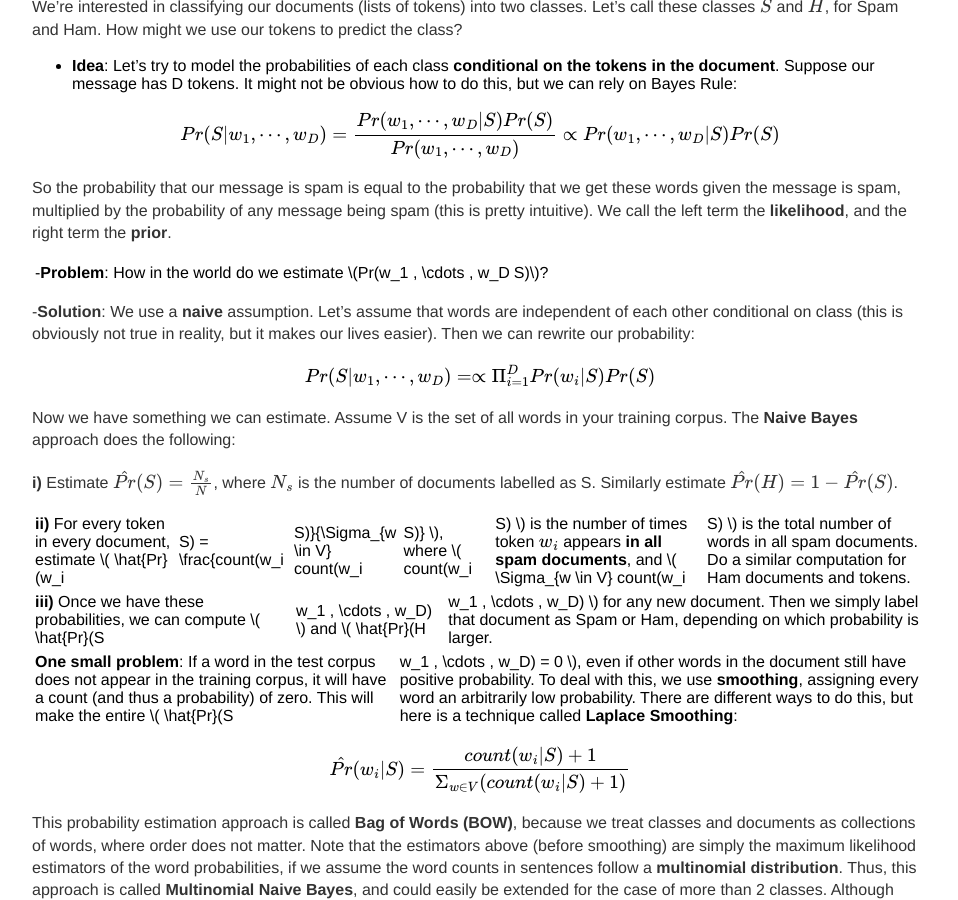
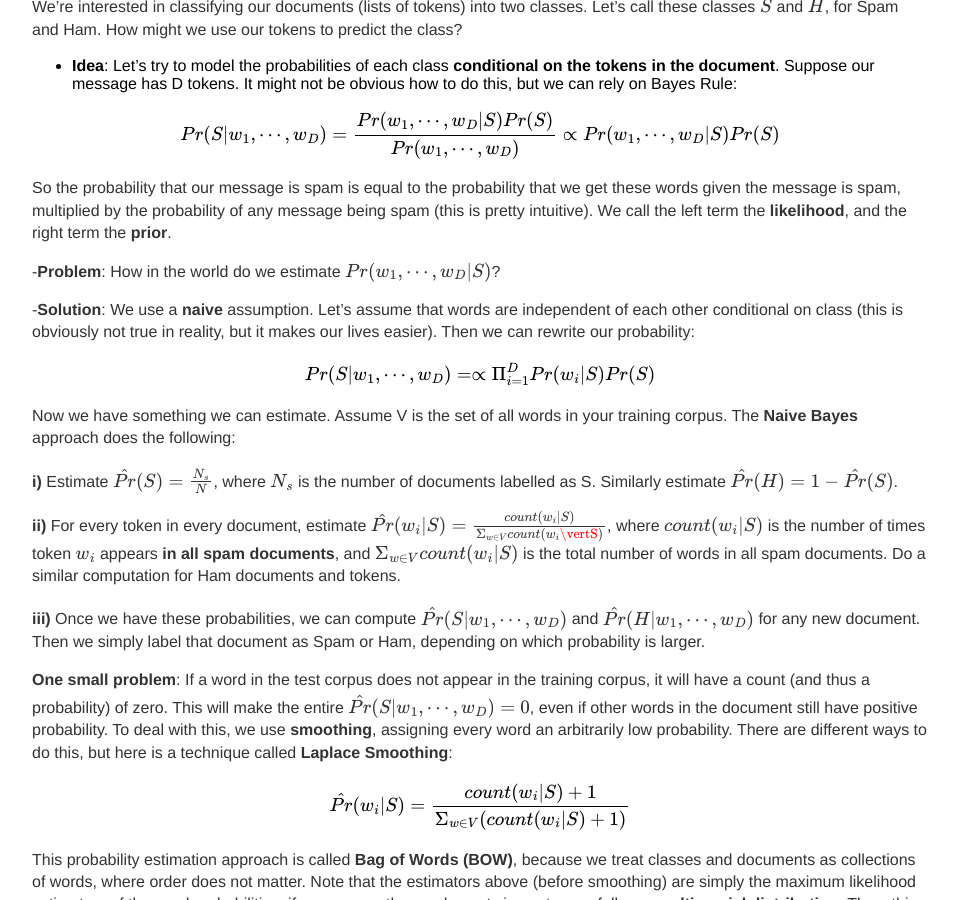
Before and after one commit to 12mre1/12mre1.github.io, a Jekyll site: the page built from _posts/2020-12-30-Spam-Classification-From-Scratch-With-Naive-Bayes.md, in a window 1280 px wide and 900 px high, scrolled down 9219 px. Shown: the whole window, without its empty margins (160-1118 px from the left). Built offline with Jekyll 4.4.1, drawn with Linux system fonts in a browser that asks for light colours; formulas are drawn with MathJax 3.

Commit message:
update post

```diff
--- a/_posts/2020-12-30-Spam-Classification-From-Scratch-With-Naive-Bayes.md
+++ b/_posts/2020-12-30-Spam-Classification-From-Scratch-With-Naive-Bayes.md
@@ -543,7 +543,7 @@ $$ Pr(S|w_1 , \cdots , w_D)  = \frac{Pr(w_1 , \cdots , w_D | S) Pr(S)}{Pr(w_1 ,
 
 So the probability that our message is spam is equal to the probability that we get these words given the message is spam, multiplied by the probability of any message being spam (this is pretty intuitive). We call the left term the __likelihood__, and the right term the __prior__.
 
--__Problem__: How in the world do we estimate \\(Pr(w_1 , \cdots , w_D | S)\\)?
+-__Problem__: How in the world do we estimate \\( Pr(w_1 , \cdots , w_D \vert S) \\)?
 
 -__Solution__: We use a __naive__ assumption. Let's assume that words are independent of each other conditional on class (this is obviously not true in reality, but it makes our lives easier). Then we can rewrite our probability:
 
@@ -557,11 +557,11 @@ Now we have something we can estimate. Assume V is the set of all words in your
 
 __i)__ Estimate \\( \hat{Pr}(S) = \frac{N_s}{N} \\), where \\( N_s \\) is the number of documents labelled as S. Similarly estimate \\( \hat{Pr}(H) = 1 - \hat{Pr}(S) \\).
 
-__ii)__ For every token in every document, estimate \\( \hat{Pr}(w_i|S) = \frac{count(w_i|S)}{\Sigma_{w \in V} count(w_i|S)} \\), where \\( count(w_i|S) \\) is the number of times token  \\( w_i \\) appears __in all spam documents__, and  \\( \Sigma_{w \in V} count(w_i|S) \\) is the total number of words in all spam documents. Do a similar computation for Ham documents and tokens.
+__ii)__ For every token in every document, estimate \\( \hat{Pr}(w_i \vert S) = \frac{count(w_i \vert S)}{\Sigma_{w \in V} count(w_i \vertS)} \\), where \\( count(w_i\vert S) \\) is the number of times token  \\( w_i \\) appears __in all spam documents__, and  \\( \Sigma_{w \in V} count(w_i \vert S) \\) is the total number of words in all spam documents. Do a similar computation for Ham documents and tokens.
 
-__iii)__ Once we have these probabilities, we can compute \\( \hat{Pr}(S|w_1 , \cdots , w_D) \\) and \\( \hat{Pr}(H|w_1 , \cdots , w_D) \\) for any new document. Then we simply label that document as Spam or Ham, depending on which probability is larger.
+__iii)__ Once we have these probabilities, we can compute \\( \hat{Pr}(S \vert w_1 , \cdots , w_D) \\) and \\( \hat{Pr}(H \vert w_1 , \cdots , w_D) \\) for any new document. Then we simply label that document as Spam or Ham, depending on which probability is larger.
 
-__One small problem__: If a word in the test corpus does not appear in the training corpus, it will have a count (and thus a probability) of zero. This will make the entire \\( \hat{Pr}(S|w_1 , \cdots , w_D) = 0 \\), even if other words in the document still have positive probability. To deal with this, we use __smoothing__, assigning every word an arbitrarily low probability. There are different ways to do this, but here is a technique called __Laplace Smoothing__:
+__One small problem__: If a word in the test corpus does not appear in the training corpus, it will have a count (and thus a probability) of zero. This will make the entire \\( \hat{Pr}(S \vert w_1 , \cdots , w_D) = 0 \\), even if other words in the document still have positive probability. To deal with this, we use __smoothing__, assigning every word an arbitrarily low probability. There are different ways to do this, but here is a technique called __Laplace Smoothing__:
 
 {% raw %}
 
```
